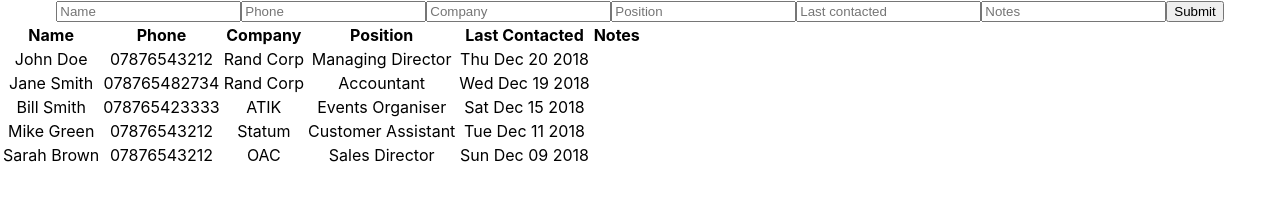
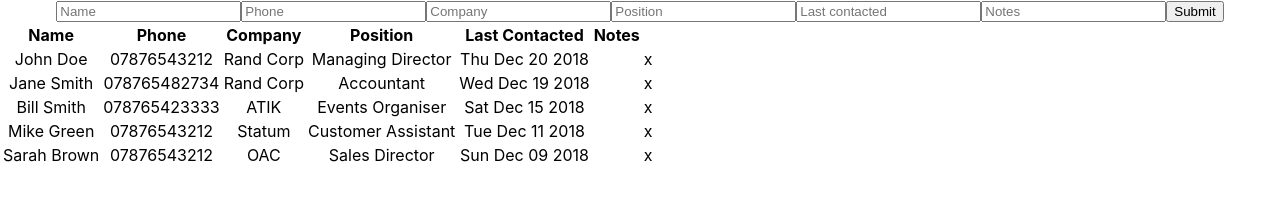
Before and after one commit to rob137/rolodex, a React (Create React App) app: page / in a window 1280 px wide. Shown: the top 216 px of the page. Built offline with nearby package versions, Linux system fonts and the light colour scheme.

Commit message:
Add ability to delete each ContactRow

```diff
--- a/src/App.tsx
+++ b/src/App.tsx
@@ -26,11 +26,17 @@ class App extends Component<{}, AppState> {
     this.setState({ contactData })
   }
 
+  removeContact(index: number) {
+    const contactData = [...this.state.contactData];
+    contactData.splice(index, 1);
+    this.setState({ contactData });
+  }
+
   render() {
     return (
       <div className="App">
         <ContactAdder setNewContact={this.setNewContact.bind(this)}/>
-        <ContactList contactData={this.state.contactData}/>
+        <ContactList contactData={this.state.contactData} removeContact={this.removeContact.bind(this)}/>
       </div>
     )
   }
--- a/src/ContactList.tsx
+++ b/src/ContactList.tsx
@@ -5,6 +5,7 @@ import { ContactData, Contact } from './types';
 
 interface ContactListProps {
   contactData: ContactData;
+  removeContact: (index: number) => void;
 }
 
 export default function ContactList(props: ContactListProps) {
@@ -21,7 +22,7 @@ export default function ContactList(props: ContactListProps) {
         </tr>
         {
           props.contactData.map((contact: Contact, key) => {
-            return <ContactRow contact={contact} key={key}/>
+            return <ContactRow contact={contact} contactIndex={key} key={key} removeContact={props.removeContact}/>
           })
         }
       </tbody>
--- a/src/ContactRow.tsx
+++ b/src/ContactRow.tsx
@@ -4,6 +4,8 @@ import { Contact } from './types';
 
 interface ContactRowProps {
   contact: Contact;
+  contactIndex: number;
+  removeContact: (index: number) => void;
 }
 
 export default function ContactRow(props: ContactRowProps) {
@@ -16,6 +18,7 @@ export default function ContactRow(props: ContactRowProps) {
       <td>{props.contact.position}</td>
       <td>{lastContact}</td>
       <td>{props.contact.notes}</td>
+      <td onClick={() => props.removeContact(props.contactIndex)}>x</td>
     </tr>
   )
 }
```
